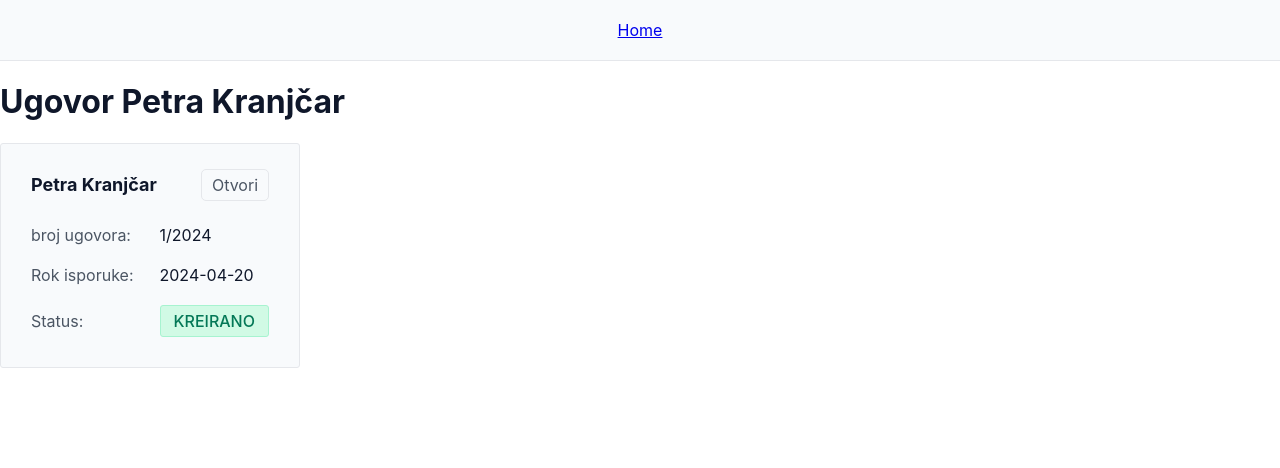
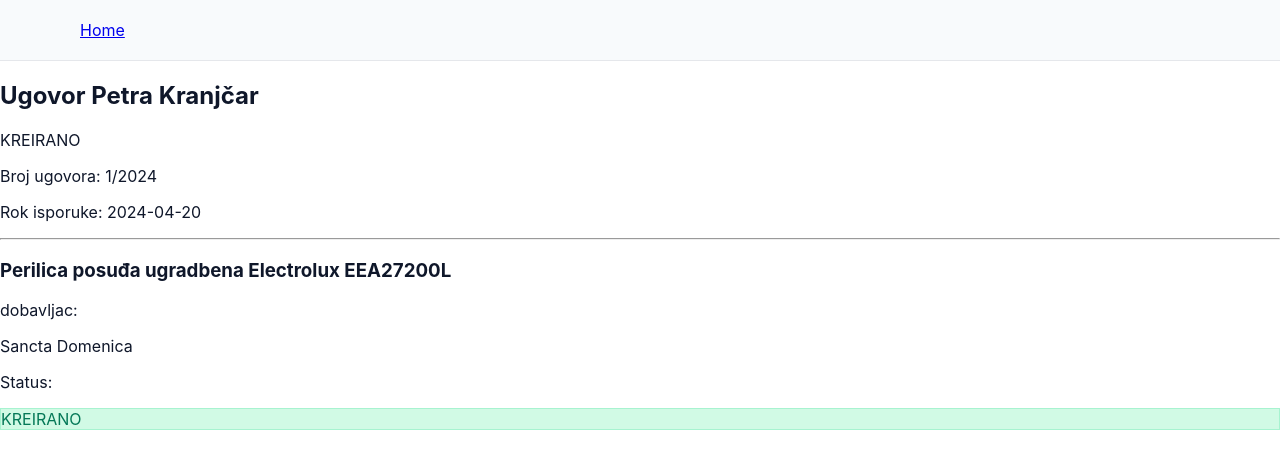
Before and after one commit to IBakija/contractapp, a React (Create React App) app: page /contract/1 in a window 1280 px wide. Shown: the top 468 px of the page. Built offline with nearby package versions, Linux system fonts and the light colour scheme.

Commit message:
feat(article list): created and implemented component

```diff
--- a/src/App.tsx
+++ b/src/App.tsx
@@ -1,6 +1,4 @@
-import React from 'react';
 import './global-styles/App.scss';
-import ContractList from './components/ContractList/ContractList';
 import { Route, Routes } from 'react-router-dom';
 import HomePage from './pages/Homepage/HomePage';
 import ContractPage from './pages/ContractPage/ContractPage';
--- a/src/components/Article/Article.tsx
+++ b/src/components/Article/Article.tsx
@@ -16,7 +16,7 @@ const Article: React.FC<Props> = (props) => {
         <div className={style.contractCard} key={item.id}>
             <h3 className={style.contractHolder}>{item.naziv}</h3>
             <div className={style.contractGrid}>
-                <p className={style.contractKey}>Dobavljač: </p>
+                <p className={style.contractKey}>dobavljac: </p>
                 <p className={style.contractValue}>{item.dobavljac}</p>
 
                 <p className={style.contractKey}>Status: </p>
--- /dev/null
+++ b/src/components/ArticleList/ArticleList.tsx
@@ -0,0 +1,23 @@
+import Article from '../Article/Article';
+import style from './ArticleList.module.scss';
+import { articles } from '../../constants/articles';
+
+interface Props {
+    contractId: number | undefined;
+}
+
+const ArticleList: React.FC<Props> = (props) => {
+    const { contractId } = props;
+
+    return (
+        <div className={style.contractList}>
+            {articles
+                .filter((a) => a.kupacId === contractId)
+                .map((article) => {
+                    return <Article item={article} />;
+                })}
+        </div>
+    );
+};
+
+export default ArticleList;
--- a/src/components/Header/Header.module.scss
+++ b/src/components/Header/Header.module.scss
@@ -15,5 +15,6 @@
 }
 
 .nav {
-    max-width: 1200px;
+    max-width: 1120px;
+    width: 100%;
 }
--- a/src/components/Header/Header.tsx
+++ b/src/components/Header/Header.tsx
@@ -4,7 +4,7 @@ import style from './Header.module.scss';
 const Header: React.FC = () => {
     return (
         <header className={style.header}>
-            <nav>
+            <nav className={style.nav}>
                 <a href="/">Home</a>
             </nav>
         </header>
--- a/src/constants/articles.tsx
+++ b/src/constants/articles.tsx
@@ -2,19 +2,22 @@ export const articles = [
     {
         id: 1,
         naziv: 'Perilica posuđa ugradbena Electrolux EEA27200L',
-        dobavljač: 'Sancta Domenica',
+        dobavljac: 'Sancta Domenica',
         status: 'KREIRANO',
+        kupacId: 1,
     },
     {
         id: 2,
         naziv: 'Napa ugradbena Gorenje TH60E3X',
-        dobavljač: 'Sancta Domenica',
+        dobavljac: 'Sancta Domenica',
         status: 'NARUČENO',
+        kupacId: 3,
     },
     {
         id: 3,
         naziv: 'Ploča ugradbena kombinirana Gorenje GCE691BSC',
-        dobavljač: 'Bijela tehnika',
+        dobavljac: 'Bijela tehnika',
         status: 'ISPORUČEO',
+        kupacId: 4,
     },
 ];
--- a/src/constants/determineStatus.tsx
+++ b/src/constants/determineStatus.tsx
@@ -2,13 +2,10 @@ export function determineStatus(status: string) {
     switch (status.toLocaleLowerCase()) {
         case 'kreirano':
             return 'created';
-            break;
         case 'naručeno':
             return 'ordered';
-            break;
         case 'isporučeno':
             return 'delivered';
-            break;
         default:
             return 'created';
     }
--- a/src/index.tsx
+++ b/src/index.tsx
@@ -4,8 +4,6 @@ import './global-styles/index.scss';
 import App from './App';
 import reportWebVitals from './reportWebVitals';
 import { BrowserRouter } from 'react-router-dom';
-import HomePage from './pages/Homepage/HomePage';
-import ContractPage from './pages/ContractPage/ContractPage';
 
 const root = ReactDOM.createRoot(
     document.getElementById('root') as HTMLElement
--- a/src/pages/ContractPage/ContractPage.tsx
+++ b/src/pages/ContractPage/ContractPage.tsx
@@ -1,18 +1,41 @@
 import React from 'react';
-import { useParams } from 'react-router-dom';
-import Contract from '../../components/Contract/Contract';
+import { redirect, useParams } from 'react-router-dom';
 import { contracts } from '../../constants/contracts';
-import { contractData } from '../../constants/contractData';
 import Layout from '../Layout';
+import ArticleList from '../../components/ArticleList/ArticleList';
 
 const ContractPage: React.FC = () => {
     const { id } = useParams();
     const specificProduct = contracts.find((el) => String(el.id) === id);
 
+    if (!specificProduct) {
+        return (
+            <section>
+                <h1>Ooops ovaj ugovor ne postoji</h1>
+                <p>Molimo vratite se na početnu stranicu</p>
+                <a href="/">Početna</a>
+            </section>
+        );
+    }
+
     return (
         <Layout>
-            <h1>Ugovor {specificProduct?.kupac}</h1>
-            <Contract item={specificProduct as contractData} />
+            <section>
+                <div>
+                    <h1>Ugovor {specificProduct?.kupac}</h1>
+                    <span> {specificProduct?.status}</span>
+                </div>
+                <p>Broj ugovora: {specificProduct?.broj_ugovora}</p>
+                <p>Rok isporuke: {specificProduct?.rok_isporuke}</p>
+                <hr />
+            </section>
+            <section>
+                <ArticleList
+                    contractId={
+                        specificProduct !== null ? specificProduct?.id : 0
+                    }
+                />
+            </section>
         </Layout>
     );
 };
```
Also changed, not shown: src/components/ArticleList/ArticleList.module.scss (added).
